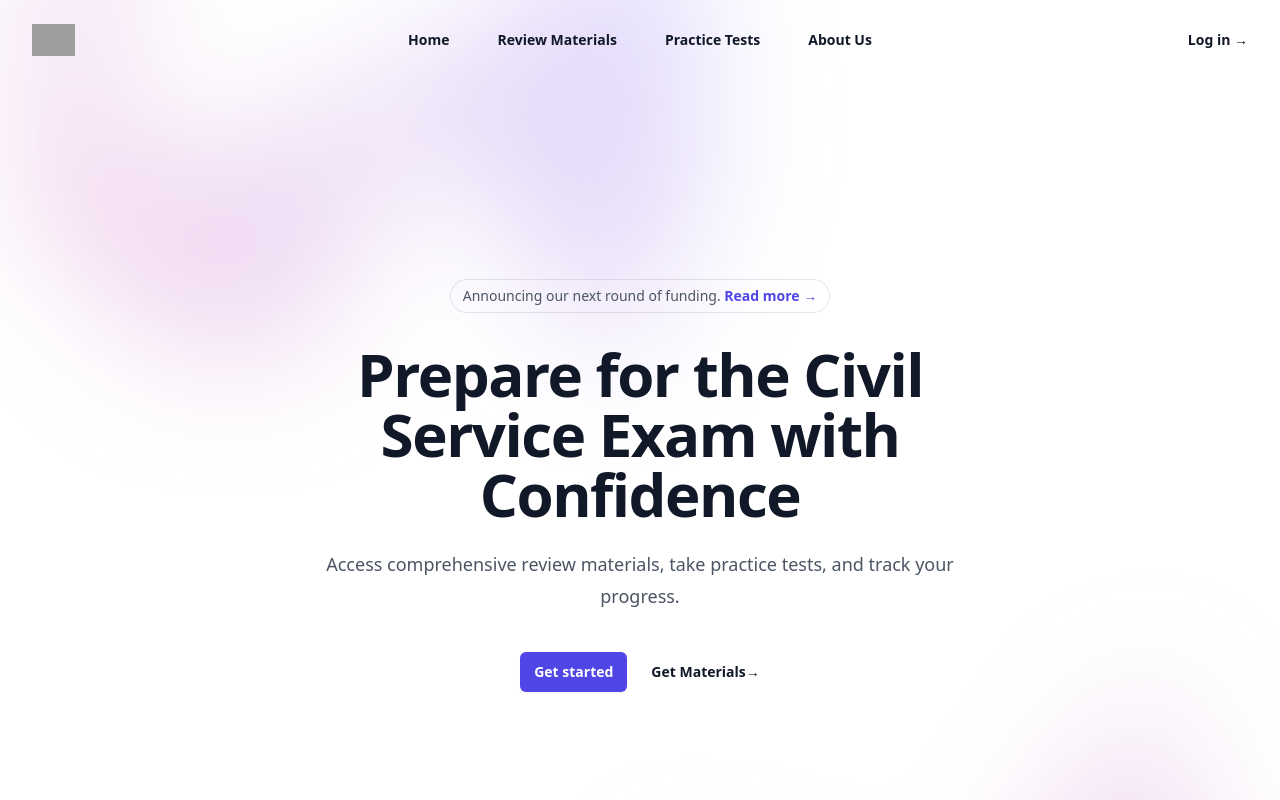
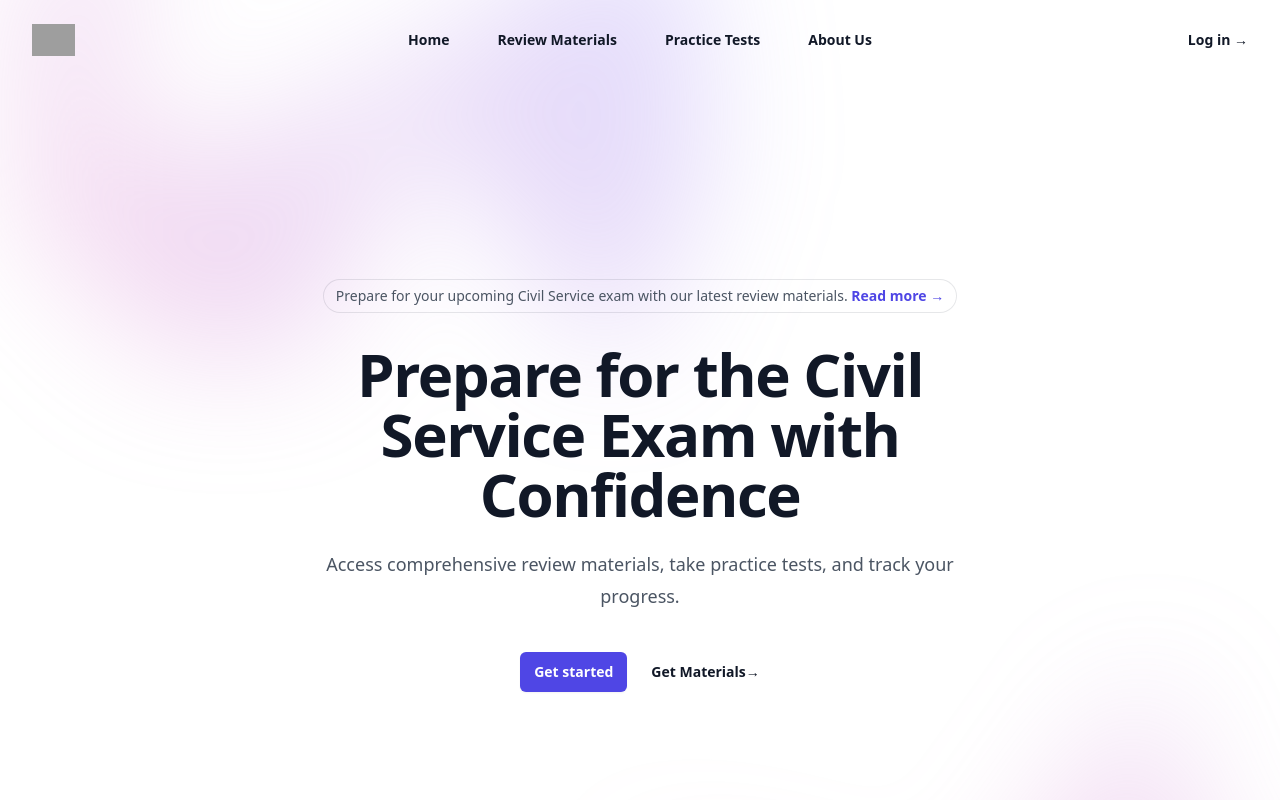
Before and after one commit to helpme14/CSEStudyCorner, a React (Vite) app in the folder frontend/: page / in a window 1280 px wide. Shown: the top 800 px of the page. Built offline with nearby package versions, Linux system fonts and the light colour scheme; grey boxes are pictures that could not be loaded.

Commit message:
text fix

```diff
--- a/frontend/src/App.tsx
+++ b/frontend/src/App.tsx
@@ -1,5 +1,5 @@
 
-import Double from './Pages/Double'
+import Landing from './Pages/Landing'
 
 import './index.css'
 
@@ -7,7 +7,7 @@ function App() {
 
   return (
     <div className='container mx-auto px-6'>
-      <Double />
+      <Landing />
     </div>
   )
 }
--- a/frontend/src/Pages/Double.tsx
+++ b/frontend/src/Pages/Landing.tsx
@@ -1,7 +1,7 @@
 
 import Nav from "./Header";
 
-const Header = () => {
+const Landing = () => {
 
   return (
     <section className="">
@@ -13,7 +13,7 @@ const Header = () => {
           <div className="mx-auto max-w-2xl py-32 sm:py-48 lg:py-56">
             <div className="hidden sm:mb-8 sm:flex sm:justify-center">
               <div className="relative rounded-full px-3 py-1 text-sm leading-6 text-gray-600 ring-1 ring-gray-900/10 hover:ring-gray-900/20">
-                Announcing our next round of funding. <a href="#" className="font-semibold text-indigo-600"><span className="absolute inset-0" aria-hidden="true"></span>Read more <span aria-hidden="true">&rarr;</span></a>
+              Prepare for your upcoming Civil Service exam with our latest review materials. <a href="#" className="font-semibold text-indigo-600"><span className="absolute inset-0" aria-hidden="true"></span>Read more <span aria-hidden="true">&rarr;</span></a>
               </div>
             </div>
             <div className="text-center">
@@ -33,4 +33,4 @@ const Header = () => {
   );
 };
 
-export default Header;
+export default Landing;
```
